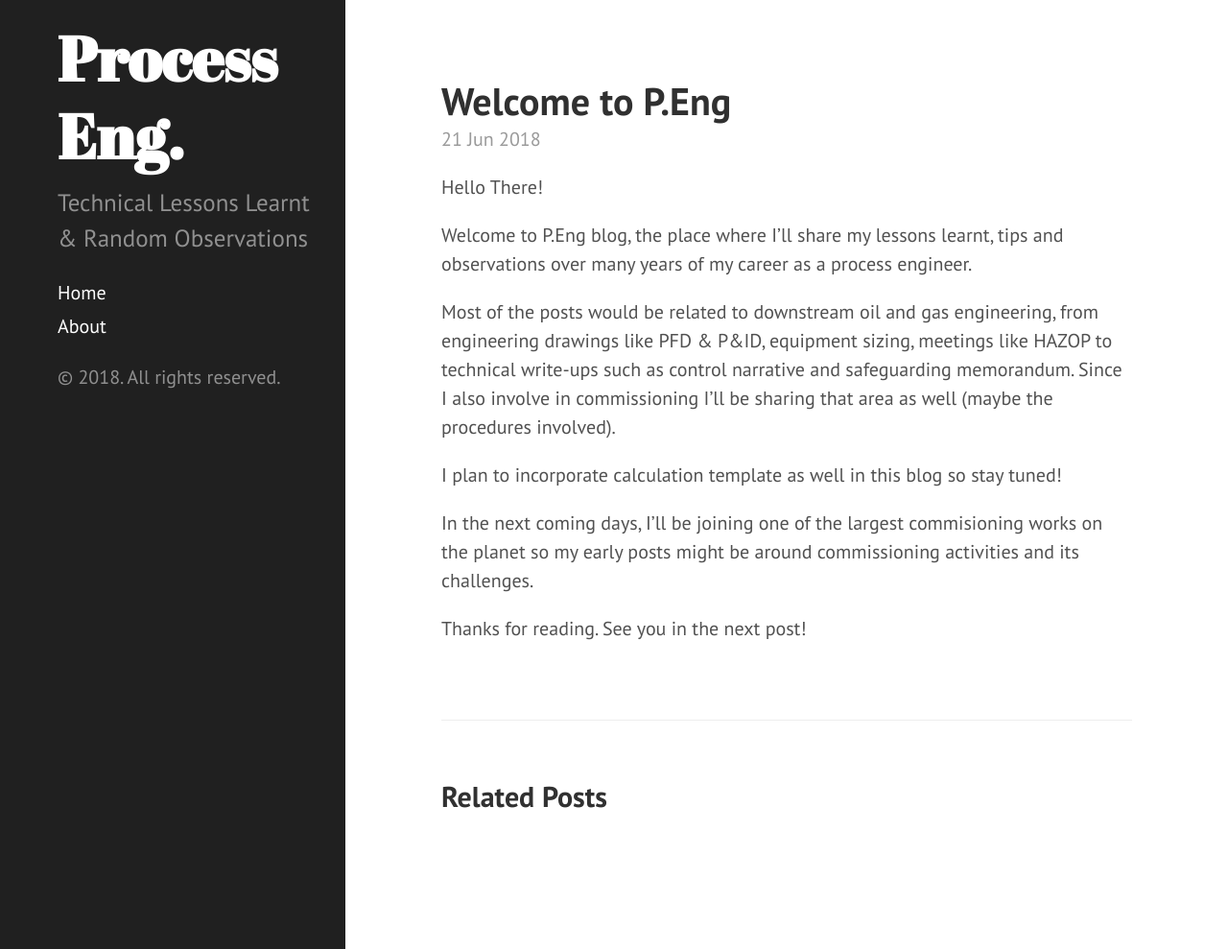
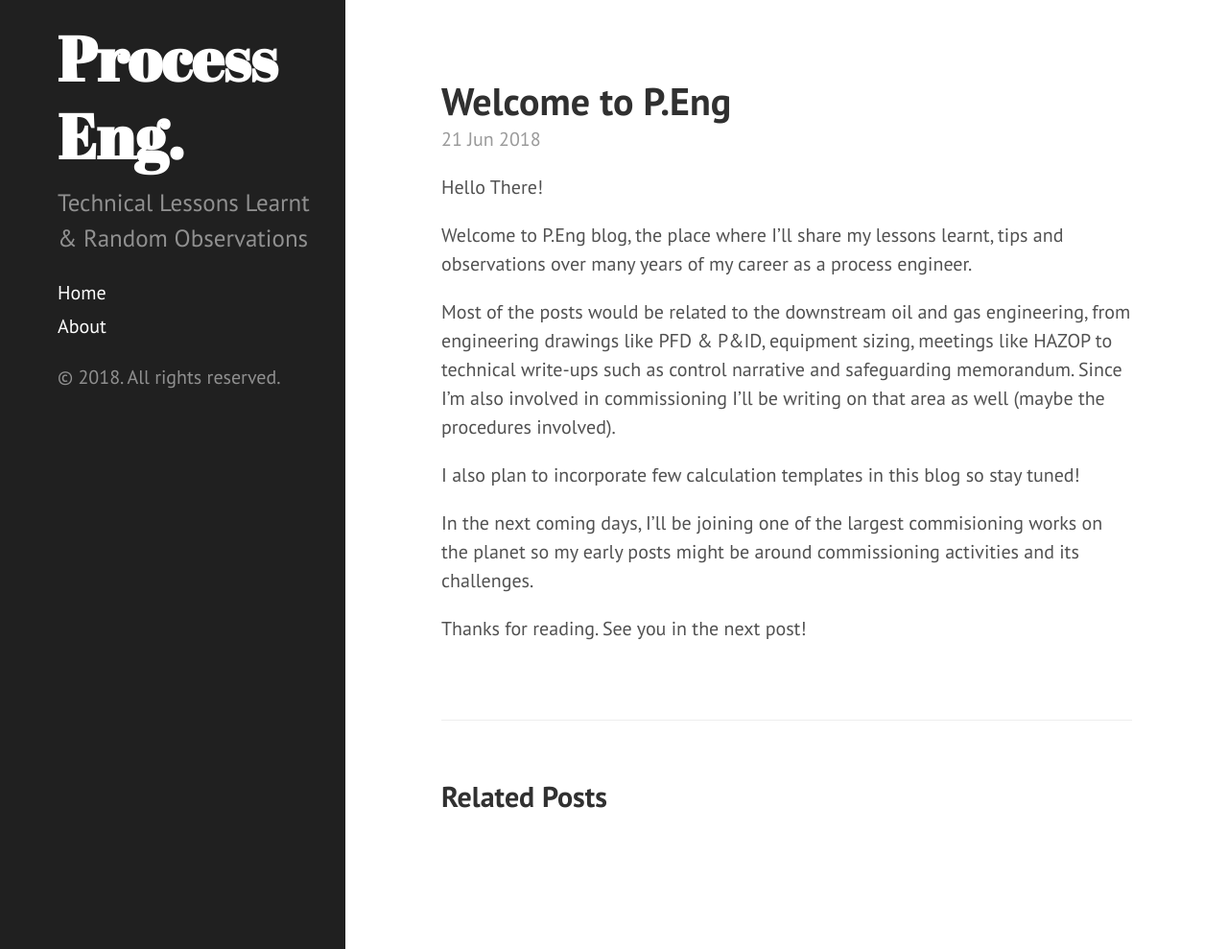
Before and after one commit to mohafizul/mohafizul.github.io, a Jekyll site: the page built from _posts/2018-06-21-welcome-to-PE.md, in a window 1280 px wide and 989 px high. Shown: the whole window at 96% size. Built offline with Jekyll 4.4.1, drawn with Linux system fonts in a browser that asks for light colours; nearby versions of some CDN libraries.

Commit message:
made general updates on 21st June 18

```diff
--- a/_config.yml
+++ b/_config.yml
@@ -7,7 +7,7 @@ plugins:
 
 # Setup
 title: Process Eng.
-tagline:
+# tagline:
 description:      'Technical Lessons Learnt & Random Observations'
 email: your-email@example.com
 baseurl: https://mohafizul.github.io/ # the subpath of your site, e.g. /blog
--- a/_posts/2018-06-21-welcome-to-PE.md
+++ b/_posts/2018-06-21-welcome-to-PE.md
@@ -8,11 +8,11 @@ Hello There!
 
 Welcome to P.Eng blog, the place where I'll share my lessons learnt, tips and observations over many years of my career as a process engineer.
 
-Most of the posts would be related to downstream oil and gas engineering, from engineering drawings like PFD & P&ID, equipment sizing,
-meetings like HAZOP to technical write-ups such as control narrative and safeguarding memorandum. Since I also involve in commissioning
-I'll be sharing that area as well (maybe the procedures involved).
+Most of the posts would be related to the downstream oil and gas engineering, from engineering drawings like PFD & P&ID, equipment sizing,
+meetings like HAZOP to technical write-ups such as control narrative and safeguarding memorandum. Since I'm also involved in commissioning
+I'll be writing on that area as well (maybe the procedures involved).
 
-I plan to incorporate calculation template as well in this blog so stay tuned!
+I also plan to incorporate few calculation templates in this blog so stay tuned!
 
 In the next coming days, I'll be joining one of the largest commisioning works on the planet so my early posts might be around
 commissioning activities and its challenges.
```
